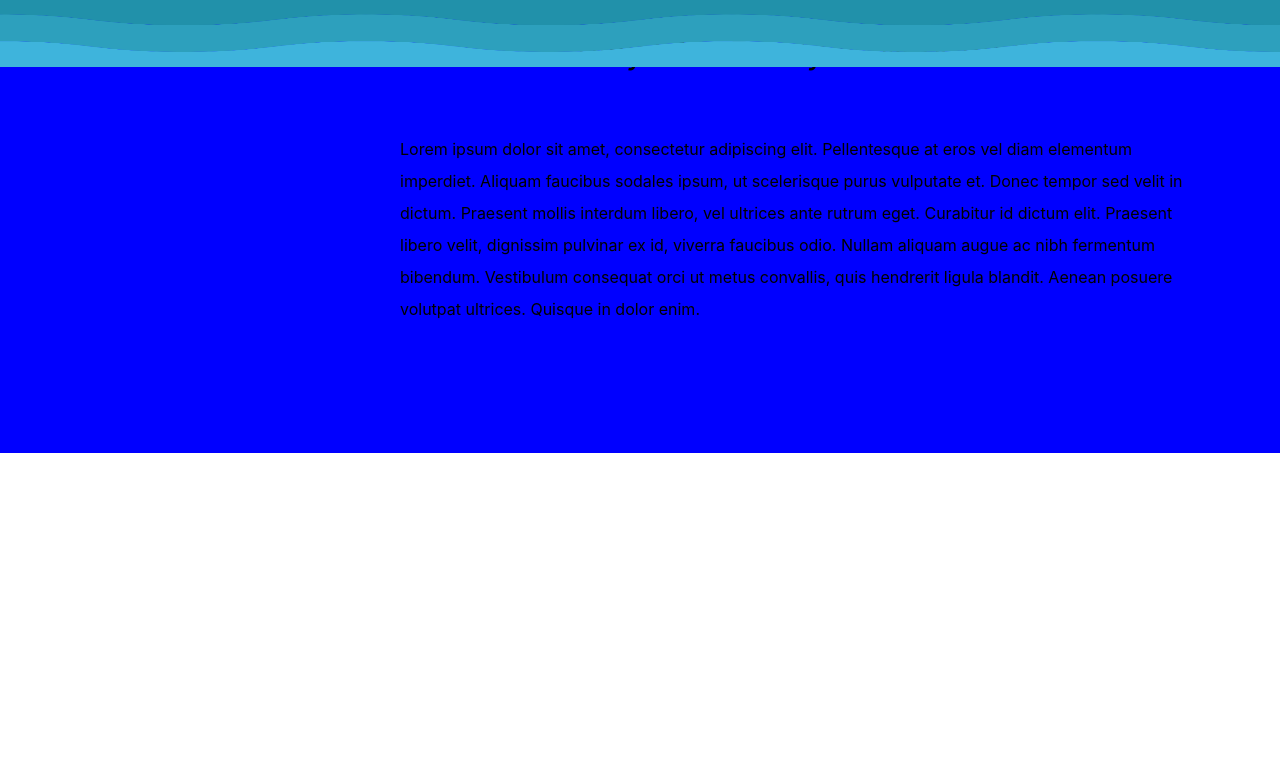
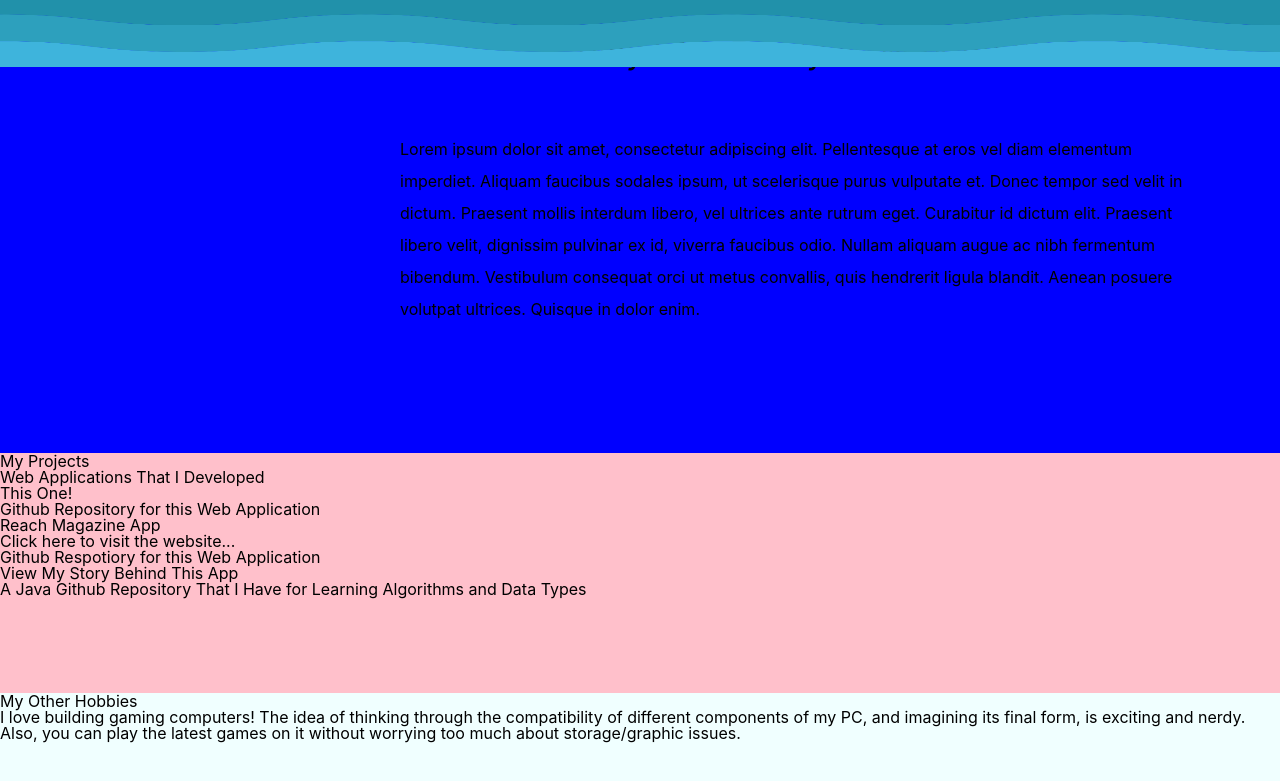
Before and after one commit to pdsla112/personal-webapp, a React (Create React App) app in the folder client/: page / in a window 1280 px wide. Shown: the part 733-1514 px from the top of the page. Before the commit the page ends 1186 px from the top, so only its background shows below. Built offline with nearby package versions, Linux system fonts and the light colour scheme.

Commit message:
Add third and fourth box and most of its contents

```diff
--- /dev/null
+++ b/client/public/home-fourth-box.css
@@ -0,0 +1,4 @@
+#home-fourth-box {
+    background-color: azure;
+    padding-bottom: 10em;
+}
--- /dev/null
+++ b/client/public/home-third-box.css
@@ -0,0 +1,4 @@
+#home-third-box {
+    background-color: pink;
+    padding-bottom: 5em;
+}
--- a/client/public/index.html
+++ b/client/public/index.html
@@ -21,6 +21,8 @@
     <link rel="stylesheet" href="/home-carousel.css"/>
     <link rel="stylesheet" href="/home-top-box.css"/>
     <link rel="stylesheet" href="/home-second-box.css"/>
+    <link rel="stylesheet" href="/home-third-box.css"/>
+    <link rel="stylesheet" href="/home-fourth-box.css"/>
     <!--
       Notice the use of %PUBLIC_URL% in the tags above.
       It will be replaced with the URL of the `public` folder during the build.
--- a/client/src/HomeFourthBox.js
+++ b/client/src/HomeFourthBox.js
@@ -3,8 +3,15 @@ import React from "react";
 class HomeFourthBox extends React.Component {
     render() {
         return (
-            <div>
-
+            <div id="home-fourth-box">
+                <h2>My Other Hobbies</h2>
+                <p>
+                    I love building gaming computers!
+                    The idea of thinking through the compatibility of different components
+                    of my PC, and imagining its final form, is exciting and nerdy.
+                    Also, you can play the latest games on it without worrying too much
+                    about storage/graphic issues.
+                </p>
             </div>
         );
     }
--- a/client/src/HomeThirdBox.js
+++ b/client/src/HomeThirdBox.js
@@ -3,8 +3,23 @@ import React from "react";
 class HomeThirdBox extends React.Component {
     render() {
         return (
-            <div>
-
+            <div id="home-third-box">
+                <h2>My Projects</h2>
+                <h3>Web Applications That I Developed</h3>
+                <ul>
+                    <li>This One!</li>
+                        <ul>
+                            <li>Github Repository for this Web Application</li>
+                        </ul>
+                    <li>Reach Magazine App</li>
+                        <ul>
+                            <li>Click here to visit the website...</li>
+                            <li>Github Respotiory for this Web Application</li>
+                            <li>View My Story Behind This App</li>
+                        </ul>
+                </ul>
+                <h3>A Java Github Repository That I Have for Learning Algorithms and Data Types</h3>
+                <img></img>
             </div>
         );
     }
```
